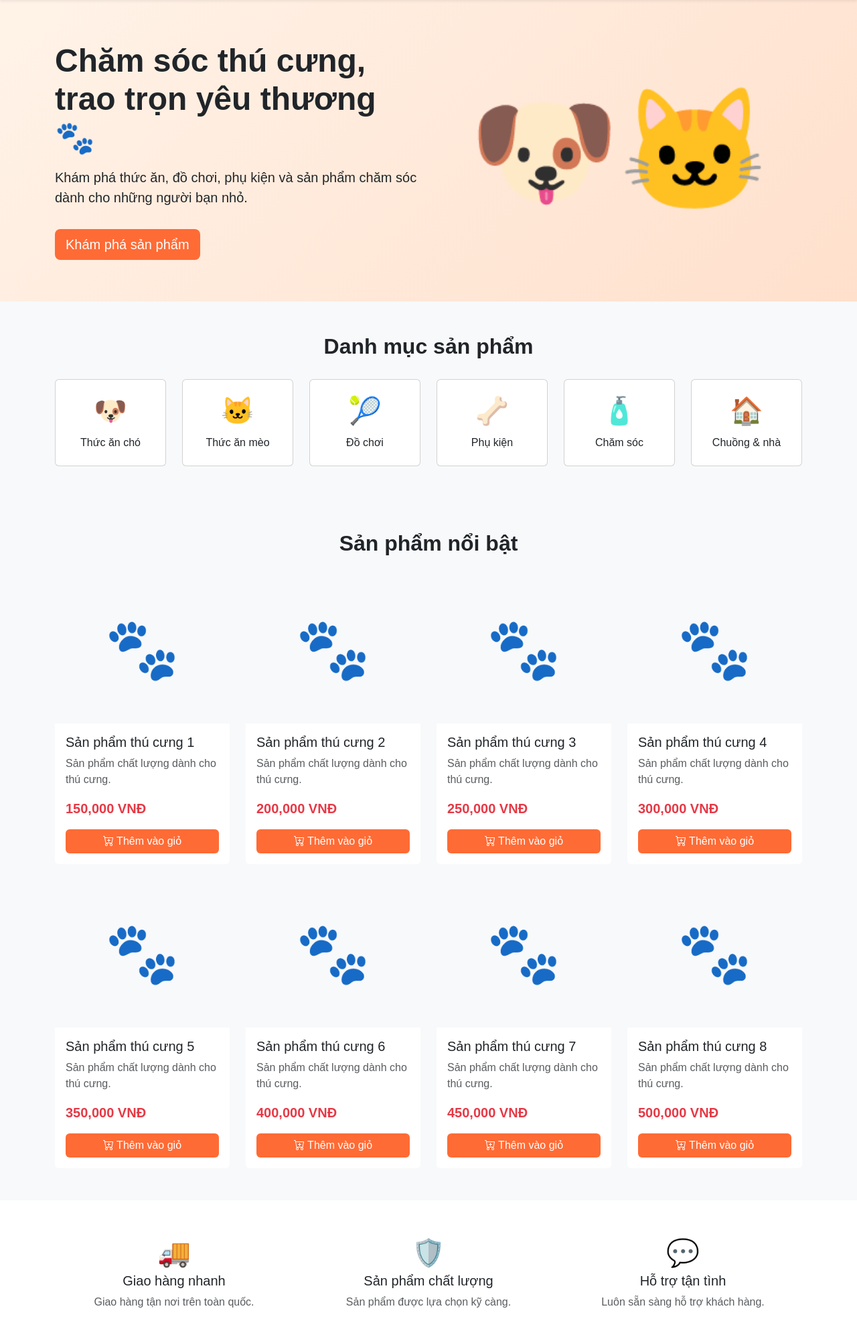
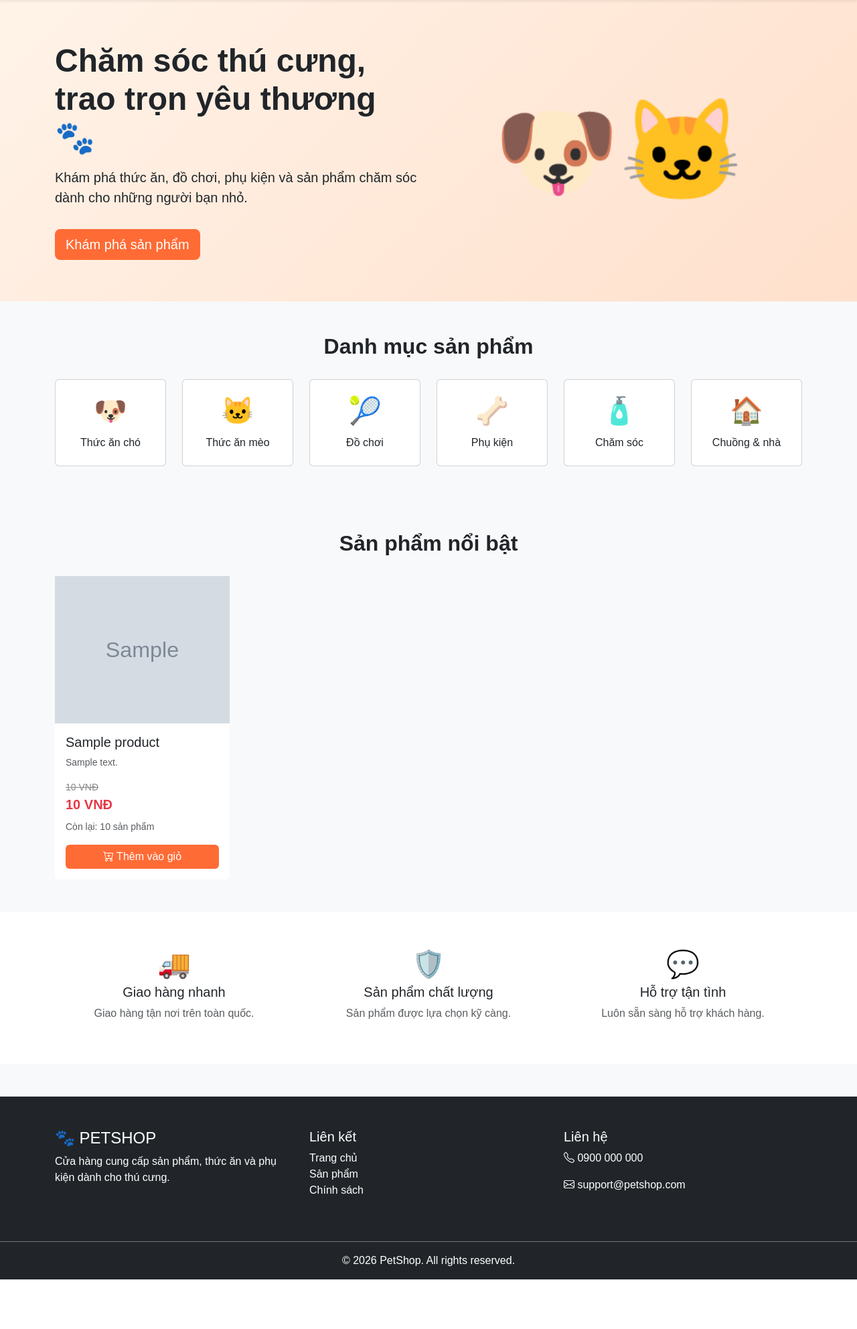
Before and after one commit to thaieaut-engineer/KT_Phan_mem, a Flask app: page / in a window 1280 px wide. Shown: the part 108-2092 px from the top of the page at 67% size. After the commit the page ends 2018 px from the top, so only its background shows below. Run offline with Flask 3, Linux system fonts and the light colour scheme; tables that the repository leaves empty hold one stand-in row (values such as "Sample post"); grey boxes marked "Sample" are stand-in pictures.

Commit message:
Tải sản phẩm từ database lên trang chủ

```diff
--- a/app/__init__.py
+++ b/app/__init__.py
@@ -12,6 +12,8 @@ def create_app():
 
     db.init_app(app)
 
+    from app.models import Category, Product
+
     from app.routes.home import home_bp
     app.register_blueprint(home_bp)
 
--- /dev/null
+++ b/app/models/__init__.py
@@ -0,0 +1,2 @@
+from app.models.category import Category
+from app.models.product import Product
--- a/app/routes/home.py
+++ b/app/routes/home.py
@@ -1,8 +1,19 @@
 from flask import Blueprint, render_template
+
+from app.models import Product
+
 
 home_bp = Blueprint("home", __name__)
 
 
 @home_bp.route("/")
 def index():
-    return render_template("home.html")
+
+    products = Product.query.filter_by(
+        status="active"
+    ).limit(8).all()
+
+    return render_template(
+        "home.html",
+        products=products
+    )
--- a/app/static/css/style.css
+++ b/app/static/css/style.css
@@ -2,6 +2,11 @@ body {
     font-family: Arial, Helvetica, sans-serif;
     background-color: #f8f9fa;
 }
+
+
+/* =========================
+   NAVBAR
+========================= */
 
 .navbar-brand {
     color: #ff6b35;
@@ -19,10 +24,17 @@ body {
     color: #ff6b35;
 }
 
+
+/* =========================
+   HERO
+========================= */
+
 .hero {
     min-height: 450px;
+
     display: flex;
     align-items: center;
+
     background: linear-gradient(
         135deg,
         #fff3e8,
@@ -35,45 +47,103 @@ body {
     font-weight: 700;
 }
 
+
+/* =========================
+   SECTION
+========================= */
+
 .section-title {
     font-weight: 700;
     margin-bottom: 30px;
 }
 
+
+/* =========================
+   PRODUCT
+========================= */
+
 .product-card {
     border: none;
-    transition: 0.3s;
+
+    transition: all 0.3s ease;
 }
 
 .product-card:hover {
     transform: translateY(-5px);
-    box-shadow: 0 10px 25px rgba(0, 0, 0, 0.1);
+
+    box-shadow:
+        0 10px 25px rgba(0, 0, 0, 0.1);
 }
 
+
+.product-image-container {
+    width: 100%;
+    height: 220px;
+
+    background-color: #f5f5f5;
+
+    overflow: hidden;
+
+    display: flex;
+    align-items: center;
+    justify-content: center;
+}
+
+
 .product-image {
+    width: 100%;
     height: 220px;
+
     object-fit: cover;
 }
 
+
+.no-image {
+    font-size: 90px;
+}
+
+
 .price {
     color: #e63946;
+
     font-size: 20px;
+
     font-weight: 700;
 }
 
+
 .old-price {
     color: #888;
+
     text-decoration: line-through;
+
     font-size: 14px;
 }
 
+
+/* =========================
+   BUTTON
+========================= */
+
 .btn-petshop {
     background-color: #ff6b35;
+
     color: white;
+
     border: none;
 }
 
 .btn-petshop:hover {
     background-color: #e85a2a;
+
     color: white;
 }
+
+
+/* =========================
+   FOOTER
+========================= */
+
+footer {
+    margin-top: 0;
+}
--- a/app/templates/home.html
+++ b/app/templates/home.html
@@ -11,7 +11,6 @@ Trang chủ - PetShop
 <section class="hero">
 
     <div class="container">
-
         <div class="row align-items-center">
 
             <div class="col-md-6">
@@ -38,20 +37,19 @@ Trang chủ - PetShop
 
             <div class="col-md-6 text-center">
 
-                <div style="font-size: 180px;">
+                <div style="font-size: 150px;">
                     🐶🐱
                 </div>
 
             </div>
 
         </div>
-
     </div>
 
 </section>
 
 
-<!-- CATEGORY -->
+<!-- DANH MỤC -->
 <section class="container py-5">
 
     <h2 class="section-title text-center">
@@ -60,7 +58,7 @@ Trang chủ - PetShop
 
     <div class="row g-4">
 
-        <div class="col-md-4 col-lg-2">
+        <div class="col-6 col-md-4 col-lg-2">
             <div class="card text-center h-100">
                 <div class="card-body">
                     <div class="fs-1">🐶</div>
@@ -72,7 +70,7 @@ Trang chủ - PetShop
         </div>
 
 
-        <div class="col-md-4 col-lg-2">
+        <div class="col-6 col-md-4 col-lg-2">
             <div class="card text-center h-100">
                 <div class="card-body">
                     <div class="fs-1">🐱</div>
@@ -84,7 +82,7 @@ Trang chủ - PetShop
         </div>
 
 
-        <div class="col-md-4 col-lg-2">
+        <div class="col-6 col-md-4 col-lg-2">
             <div class="card text-center h-100">
                 <div class="card-body">
                     <div class="fs-1">🎾</div>
@@ -96,7 +94,7 @@ Trang chủ - PetShop
         </div>
 
 
-        <div class="col-md-4 col-lg-2">
+        <div class="col-6 col-md-4 col-lg-2">
             <div class="card text-center h-100">
                 <div class="card-body">
                     <div class="fs-1">🦴</div>
@@ -108,7 +106,7 @@ Trang chủ - PetShop
         </div>
 
 
-        <div class="col-md-4 col-lg-2">
+        <div class="col-6 col-md-4 col-lg-2">
             <div class="card text-center h-100">
                 <div class="card-body">
                     <div class="fs-1">🧴</div>
@@ -120,7 +118,7 @@ Trang chủ - PetShop
         </div>
 
 
-        <div class="col-md-4 col-lg-2">
+        <div class="col-6 col-md-4 col-lg-2">
             <div class="card text-center h-100">
                 <div class="card-body">
                     <div class="fs-1">🏠</div>
@@ -136,7 +134,7 @@ Trang chủ - PetShop
 </section>
 
 
-<!-- PRODUCTS -->
+<!-- SẢN PHẨM -->
 <section class="container py-5"
          id="products">
 
@@ -147,38 +145,67 @@ Trang chủ - PetShop
 
     <div class="row g-4">
 
-        {% for i in range(8) %}
+        {% for product in products %}
 
-        <div class="col-md-6 col-lg-3">
+        <div class="col-12 col-sm-6 col-lg-3">
 
             <div class="card product-card h-100">
 
-                <div class="product-image
-                            d-flex
-                            align-items-center
-                            justify-content-center
-                            bg-light"
-                     style="font-size: 90px;">
+                <!-- Ảnh -->
+                <div class="product-image-container">
 
-                    🐾
+                    {% if product.image %}
+
+                    <img
+                        src="{{ url_for('static', filename='images/' + product.image) }}"
+                        class="product-image w-100"
+                        alt="{{ product.name }}"
+                    >
+
+                    {% else %}
+
+                    <div class="no-image">
+                        🐾
+                    </div>
+
+                    {% endif %}
 
                 </div>
 
 
+                <!-- Nội dung -->
                 <div class="card-body">
 
                     <h5 class="card-title">
-                        Sản phẩm thú cưng {{ i + 1 }}
+                        {{ product.name }}
                     </h5>
 
-                    <p class="text-muted">
-                        Sản phẩm chất lượng dành
-                        cho thú cưng.
+                    <p class="text-muted small">
+                        {{ product.description[:80] if product.description else "Sản phẩm chất lượng dành cho thú cưng." }}
                     </p>
 
+
+                    {% if product.sale_price %}
+
+                    <div class="old-price">
+                        {{ "{:,.0f}".format(product.price) }} VNĐ
+                    </div>
+
                     <div class="price">
-                        {{ "{:,.0f}".format(150000 + i * 50000) }}
-                        VNĐ
+                        {{ "{:,.0f}".format(product.sale_price) }} VNĐ
+                    </div>
+
+                    {% else %}
+
+                    <div class="price">
+                        {{ "{:,.0f}".format(product.price) }} VNĐ
+                    </div>
+
+                    {% endif %}
+
+
+                    <div class="mt-2 small text-muted">
+                        Còn lại: {{ product.stock }} sản phẩm
                     </div>
 
 
@@ -193,6 +220,16 @@ Trang chủ - PetShop
 
         </div>
 
+        {% else %}
+
+        <div class="col-12">
+
+            <div class="alert alert-warning text-center">
+                Chưa có sản phẩm nào.
+            </div>
+
+        </div>
+
         {% endfor %}
 
     </div>
@@ -200,14 +237,14 @@ Trang chủ - PetShop
 </section>
 
 
-<!-- FEATURES -->
+<!-- CAM KẾT -->
 <section class="bg-white py-5">
 
     <div class="container">
 
         <div class="row text-center">
 
-            <div class="col-md-4">
+            <div class="col-md-4 mb-4 mb-md-0">
 
                 <div class="fs-1">
                     🚚
@@ -224,7 +261,7 @@ Trang chủ - PetShop
             </div>
 
 
-            <div class="col-md-4">
+            <div class="col-md-4 mb-4 mb-md-0">
 
                 <div class="fs-1">
                     🛡️
```
Also changed, not shown: app/models/category.py (+19 -0 lines), app/models/product.py (+58 -0 lines), app/routes/__init__.py (added).
